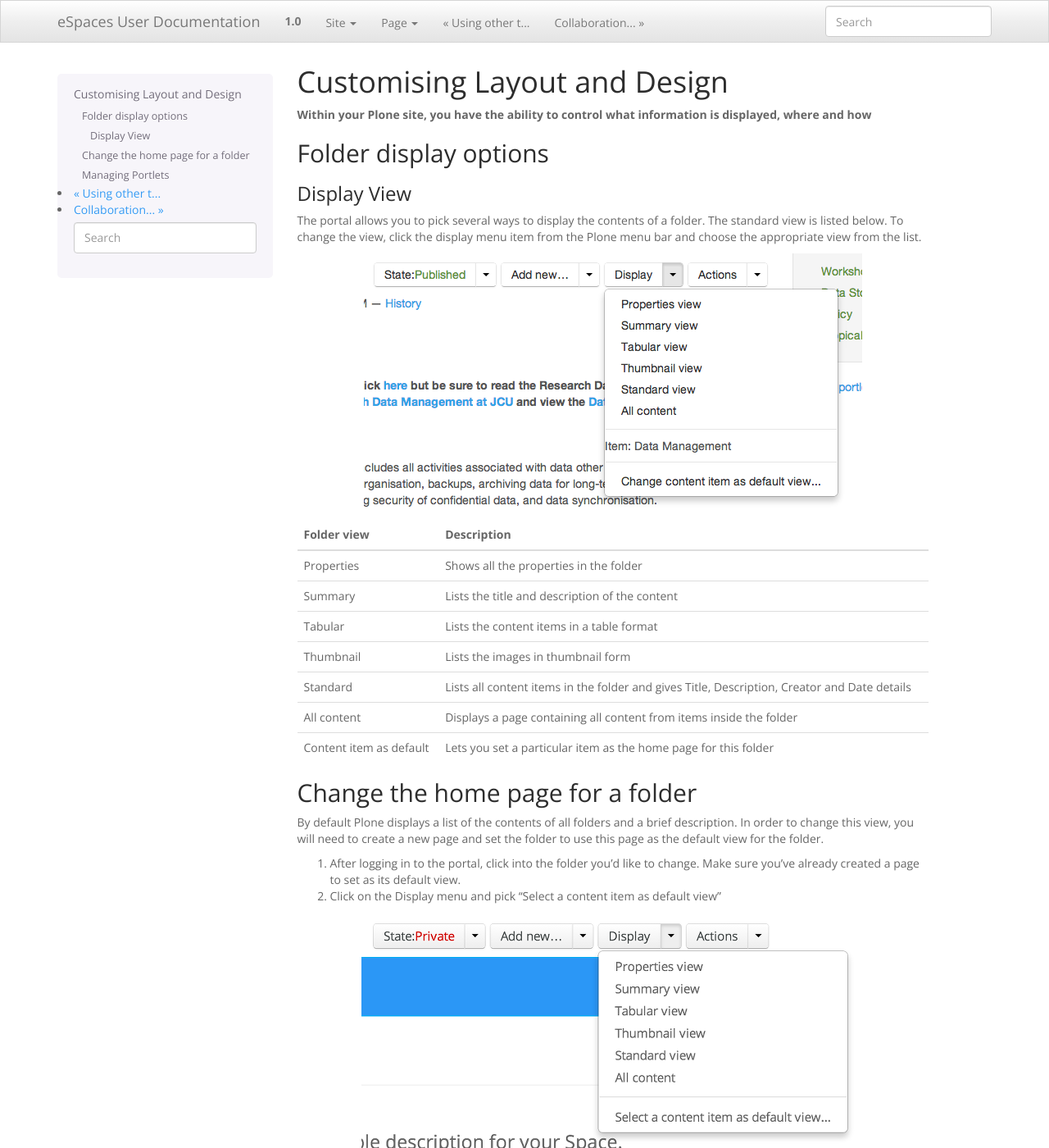
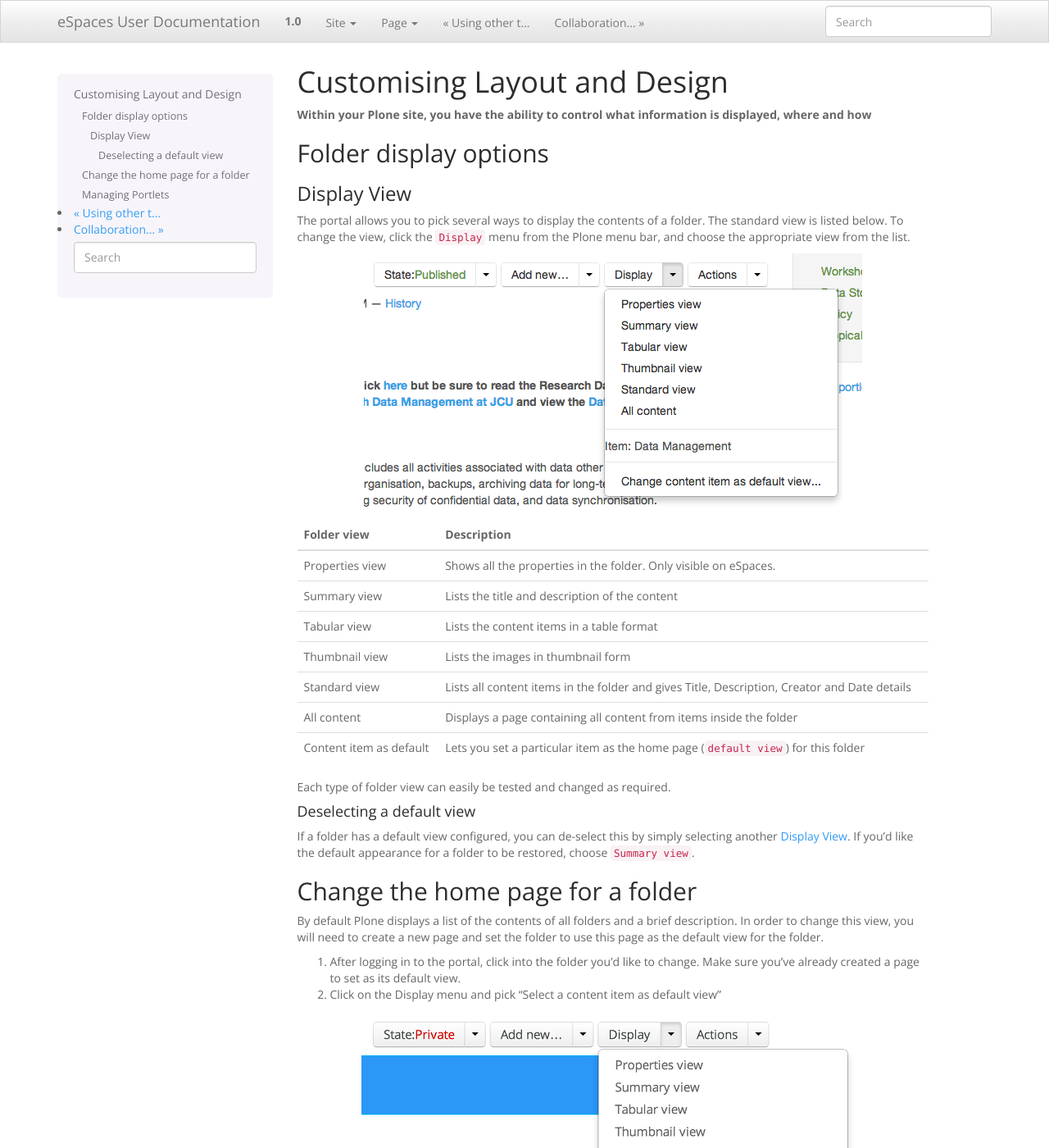
Before and after one commit to jcu-eresearch/plone-user-doc, a Sphinx documentation site: the page built from source/layoutanddesign.rst, in a window 1280 px wide and 1400 px high. Shown: the whole window at 82% size. Built offline with Sphinx 7.4.7, drawn with Linux system fonts in a browser that asks for light colours.

Commit message:
Update folder display settings instructions

```diff
--- a/source/containers.rst
+++ b/source/containers.rst
@@ -3,34 +3,45 @@ Folder display options
 
 Display View
 ------------
-The portal allows you to pick several ways to display the contents of a
-folder. The standard view is listed below. To change the view, click the
-display menu item from the Plone menu bar and choose the appropriate view
-from the list.
+
+The portal allows you to pick several ways to display the contents of a folder.
+The standard view is listed below. To change the view, click the ``Display``
+menu from the Plone menu bar, and choose the appropriate view from the
+list.
 
 .. image:: images/display_view.png
    :alt: Folder display menu
    :align: center
 
-.. tabularcolumns:: |l|l|
-
 +-------------------------+-------------------------------------------------+
 | Folder view             | Description                                     |
 +=========================+=================================================+
-| Properties              | Shows all the properties in the folder          |
+| Properties view         | Shows all the properties in the folder.         |
+|                         | Only visible on eSpaces.                        |
 +-------------------------+-------------------------------------------------+
-| Summary                 | Lists the title and description of the content  |
+| Summary view            | Lists the title and description of the content  |
 +-------------------------+-------------------------------------------------+
-| Tabular                 | Lists the content items in a table format       |
+| Tabular view            | Lists the content items in a table format       |
 +-------------------------+-------------------------------------------------+
-| Thumbnail               | Lists the images in thumbnail form              |
+| Thumbnail view          | Lists the images in thumbnail form              |
 +-------------------------+-------------------------------------------------+
-| Standard                | Lists all content items in the folder and gives |
+| Standard view           | Lists all content items in the folder and gives |
 |                         | Title, Description, Creator and Date details    |
 +-------------------------+-------------------------------------------------+
 | All content             | Displays a page containing all content from     |
 |                         | items inside the folder                         |
 +-------------------------+-------------------------------------------------+
 | Content item as default | Lets you set a particular item as the home page |
-|                         | for this folder                                 |
+|                         | (``default view``) for this folder              |
 +-------------------------+-------------------------------------------------+
+
+
+Each type of folder view can easily be tested and changed as required.
+
+
+Deselecting a default view
+^^^^^^^^^^^^^^^^^^^^^^^^^^
+
+If a folder has a default view configured, you can de-select this by
+simply selecting another `Display View`_.  If you'd like the default
+appearance for a folder to be restored, choose ``Summary view``.
```
